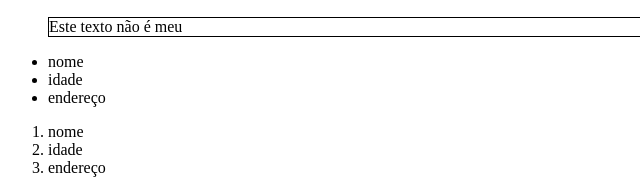
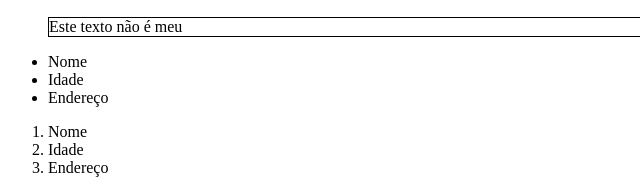
Before and after one commit to singridmaria/unid01mod02, a plain HTML site: page index.html in a window 1280 px wide. Shown: the part 417-607 px from the top of the page, 0-640 px from the left. Drawn offline with Linux system fonts and the light colour scheme.

Commit message:
atualização no meu PC

```diff
--- a/index.html
+++ b/index.html
@@ -4,7 +4,8 @@
     <meta charset="UTF-8" />
     <meta http-equiv="X-UA-Compatible" content="IE=edge" />
     <meta name="viewport" content="width=device-width, initial-scale=1.0" />
-    <title>Germany</title>
+    <title>ORIENTAÇÕES
+    </title>
   </head>
 
   <body>
@@ -28,14 +29,14 @@
           Este texto não é meu
         </blockquote>
         <ul>
-          <li>nome</li>
-          <li>idade</li>
-          <li>endereço</li>
+          <li>Nome</li>
+          <li>Idade</li>
+          <li>Endereço</li>
         </ul>
         <ol>
-          <li>nome</li>
-          <li>idade</li>
-          <li>endereço</li>
+          <li>Nome</li>
+          <li>Idade</li>
+          <li>Endereço</li>
         </ol>
       </article>
     </section>
```
